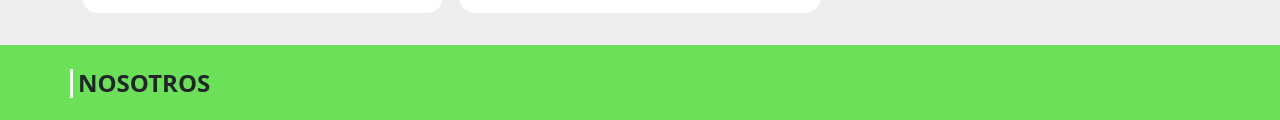
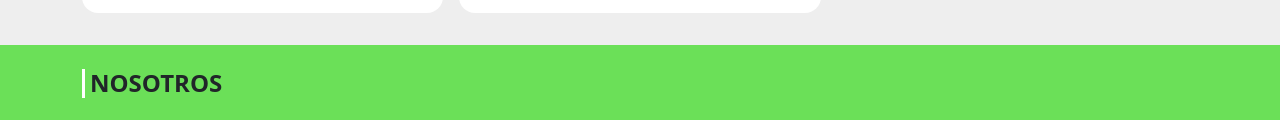
Before and after one commit to Nelson-Choque/web_biodegradable, a website: page index.html in a window 1280 px wide. Shown: the part 1784-1904 px from the top of the page. Drawn offline with nearby package versions, Linux system fonts and the light colour scheme.

Commit message:
se arreglo la seccion nosotros

```diff
--- a/index.html
+++ b/index.html
@@ -416,9 +416,10 @@
 
             <div class="container">
 
+                <h2 class="title title--secundary">Nosotros</h2>
+
                 <div class="container-nosotros row align-items-md-center">
 
-                    <h2 class="title title--secundary col-md-12 ">Nosotros</h2>
 
                     <div class="section-nosotros__image col-12 col-md-6">
 
--- a/sass/_items.scss
+++ b/sass/_items.scss
@@ -39,6 +39,7 @@
     font-weight: bold;
 
     text-transform: uppercase;
+
 }
 
 .title::before{
@@ -58,7 +59,9 @@
 }
 
 .title--secundary::before{
+
     background-color: #fff;
+
 
 }
 
```
Also changed, not shown: 1 other file.
